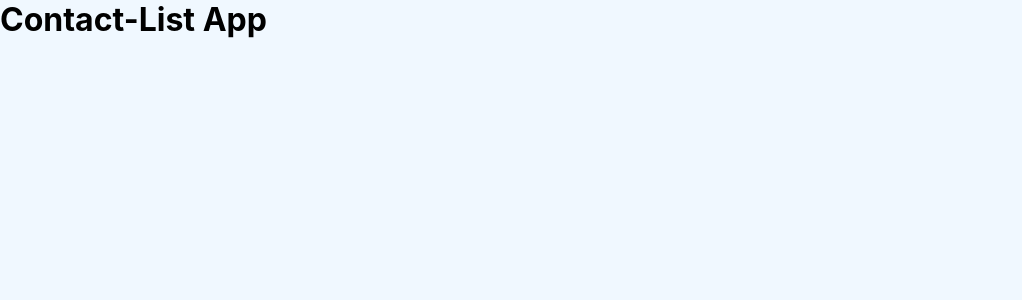
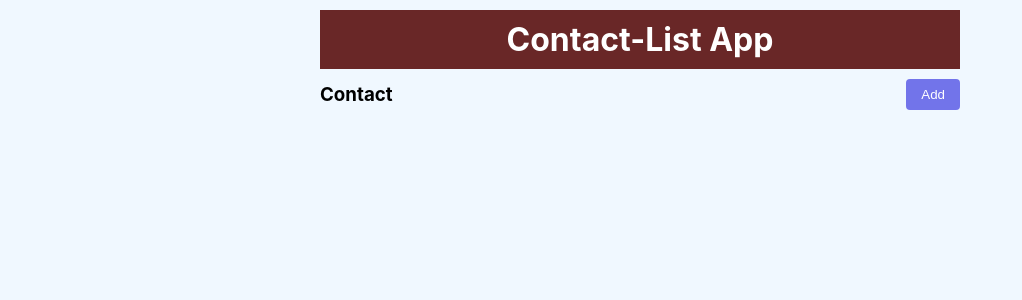
Before and after one commit to behzadiv/contacts-list, a React (Create React App) app: page / in a window 1280 px wide. Shown: the top 300 px of the page, without its empty margins (0-1022 px from the left). Built offline with nearby package versions, Linux system fonts and the light colour scheme; the HTML template or start-up script is replaced by a standard one.

Commit message:
change logic of components according to be single page application

```diff
--- a/src/App.css
+++ b/src/App.css
@@ -9,3 +9,25 @@
 .App {
   text-align: center;
 }
+a{
+  text-decoration: none;
+
+}
+.header{
+background-color: rgb(105, 39, 39);
+color: white;
+padding: 10px;
+width: 40rem;
+margin: 10px auto;
+display: flex;
+align-items: center;
+justify-content: center;
+}
+.navbar,header{
+
+  display: flex;
+  justify-content: space-between;
+  align-items: center;
+  width: 40rem;
+  margin: 10px auto;
+}
--- a/src/components/AddContactForm.css
+++ b/src/Pages/AddContactForm.css
@@ -17,17 +17,18 @@ form div label , button,h2{
 }
 form div input{
     border: 1px solid #65666844;
-    border-radius:1px;
+    border-radius:5px;
     height: 2rem;
     margin: 2px 0;
     padding: 10px 10px;
-    outline-style: none;
+    outline: none;
 
 }
 form div input:focus{
-    border: 2px solid  #65666875;;
+    border: 2px solid  #7c3aed;;
 }
 button{
+
     background-color: rgba(89, 89, 230, 0.829);
     color: white;
     padding: 8px 15px;
--- a/src/components/AddContactForm.jsx
+++ b/src/Pages/AddContactForm.jsx
@@ -1,16 +1,18 @@
 import { useState } from "react";
 import styles from "./AddContactForm.css"
-const AddContact = ({addContact}) => {
+const AddContact = ({addContact ,history}) => {
 
     const[contact,setContact]=useState({name:"",email:""})
     const changeHandler =(e)=>{
         setContact({...contact,[e.target.name]:e.target.value})
         //console.log(e.target.value);
     }
+    //console.log(history);
 
     const addContactHandler=(e)=>{
         e.preventDefault()
         addContact(contact)
+        history.push("/")
     }
     return (
         <div className="form">
--- a/src/components/Contact.jsx
+++ b/src/components/Contact.jsx
@@ -1,17 +1,22 @@
 import { FontAwesomeIcon } from '@fortawesome/react-fontawesome'
 import { faUserAlt ,faTrashAlt} from '@fortawesome/free-solid-svg-icons'
 import style from "./Contact.css"
-const Contact = ({name,email,deleteHandler}) => {
-
+import { Link } from 'react-router-dom';
+const Contact = ({contact,deleteHandler}) => {
+    const {name,id,email}= contact
 
     return (
         <div className="contactList">
+
             <FontAwesomeIcon icon={faUserAlt} className="user"/>
-            <div>
-                <h5>{name}</h5>
-                <p>{email}</p>
-            </div>
+                <Link to={{pathname:`user/${id}` , state: {contact:contact} }} >
+                        <div>
+                            <h5>{name}</h5>
+                            <p>{email}</p>
+                        </div>
+                </Link>
             <FontAwesomeIcon icon={faTrashAlt} className="delete" onClick={deleteHandler}/>
+
         </div>
      );
 }
--- /dev/null
+++ b/src/components/ContactDetail.css
@@ -0,0 +1,11 @@
+.contactDetail{
+    width: 40rem;
+    margin: 10px auto;
+    display: flex;
+    flex-direction: column;
+    align-items: center;
+    justify-content: space-around;
+    height: 10rem;
+    border: 1px solid #333;
+    box-shadow: 1px 3px 10px 1px rgba(114, 52, 52, 0.479);
+}
--- /dev/null
+++ b/src/components/ContactDetail.jsx
@@ -0,0 +1,16 @@
+import { Link } from "react-router-dom/cjs/react-router-dom.min";
+import style from "./ContactDetail.css"
+const ContactDetail = ({location}) => {
+    //console.log(location.state.contact);
+    const{contact} = location.state
+    console.log(contact);
+    return (
+        <div className="contactDetail">
+            <p>name is : {contact.name} </p>
+            <p>email is :{contact.email} </p>
+            <Link to="/">Go to contacts list</Link>
+        </div>
+     );
+}
+
+export default ContactDetail;
--- a/src/components/ContactList.jsx
+++ b/src/components/ContactList.jsx
@@ -1,15 +1,21 @@
+import { Link } from "react-router-dom";
 import Contact from "./Contact"
+import Navbar from "../components/Navbar";
+
 const ContactList = ({contacts ,deleteHandler}) => {
+
     return (
         <div>
+            <Navbar />
             {contacts.map((contact)=>{
                 return(
-                    <Contact
-                     key = {contact.id}
-                     name={contact.name}
-                     email={contact.email}
-                     deleteHandler={()=>deleteHandler(contact.id)}
-                    />
+
+                        <Contact
+                            key = {contact.id}
+                            contact={contact}
+                            deleteHandler={()=>deleteHandler(contact.id)}
+                        />
+
                 )
             })}
         </div>
```
Also changed, not shown: src/components/ContactListApp.jsx (deleted, +0 -39 lines).
